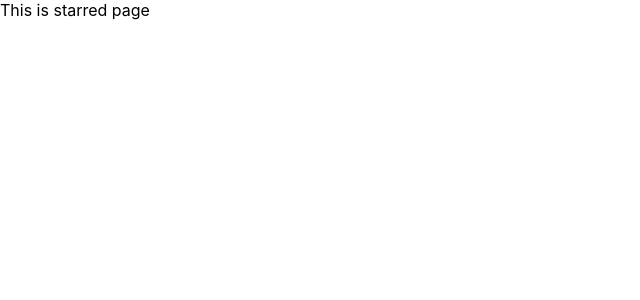
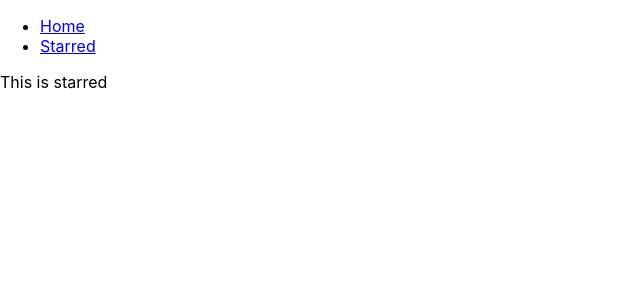
Before and after one commit to sujit2141/BoxOffice, a React (Create React App) app: page /starred in a window 1280 px wide. Shown: the top 300 px of the page, without its empty margins (0-640 px from the left). Built offline with nearby package versions, Linux system fonts and the light colour scheme.

Commit message:
added navbar and creaed page components

```diff
--- a/src/App.js
+++ b/src/App.js
@@ -1,16 +1,26 @@
 import React from 'react';
 import { Switch, Route } from 'react-router-dom';
+import Navs from './components/Navs';
+import Home from './pages/Home';
+import Starred from './pages/Starred';
 
 function App() {
   return (
-    <Switch>
-      <Route exact path="/">
-        This is home page
-      </Route>
+    <div>
+      <Navs />
+      <Switch>
+        <Route exact path="/">
+          <Home />
+        </Route>
 
-      <Route path="/starred">This is starred page</Route>
-      <Route>This is 404 page</Route>
-    </Switch>
+        <Route path="/starred">
+          <Starred />
+        </Route>
+        <Route>
+          <div>Not Found</div>
+        </Route>
+      </Switch>
+    </div>
   );
 }
 
--- /dev/null
+++ b/src/components/Navs.jsx
@@ -0,0 +1,23 @@
+import React from 'react';
+import {Link} from 'react-router-dom';
+
+const LINKS = [
+  {to: '/', text: 'Home'},
+  {to: '/starred', text: 'Starred'},
+]
+
+const Navs = () => {
+  return <div>
+    <ul>
+      {
+        LINKS.map(item =>
+        <li key={item.to}>
+          <Link to={item.to}>{item.text}</Link>
+        </li> )
+      }
+
+    </ul>
+  </div>;
+};
+
+export default Navs;
--- /dev/null
+++ b/src/pages/Home.js
@@ -0,0 +1,7 @@
+import React from 'react';
+
+const Home = () => {
+  return <div>This is home</div>;
+};
+
+export default Home;
--- /dev/null
+++ b/src/pages/Starred.js
@@ -0,0 +1,7 @@
+import React from 'react';
+
+const Starred = () => {
+  return <div>This is starred</div>;
+};
+
+export default Starred;
```
Also changed, not shown: 1 other file (tests, documents, lock files or other folders).
